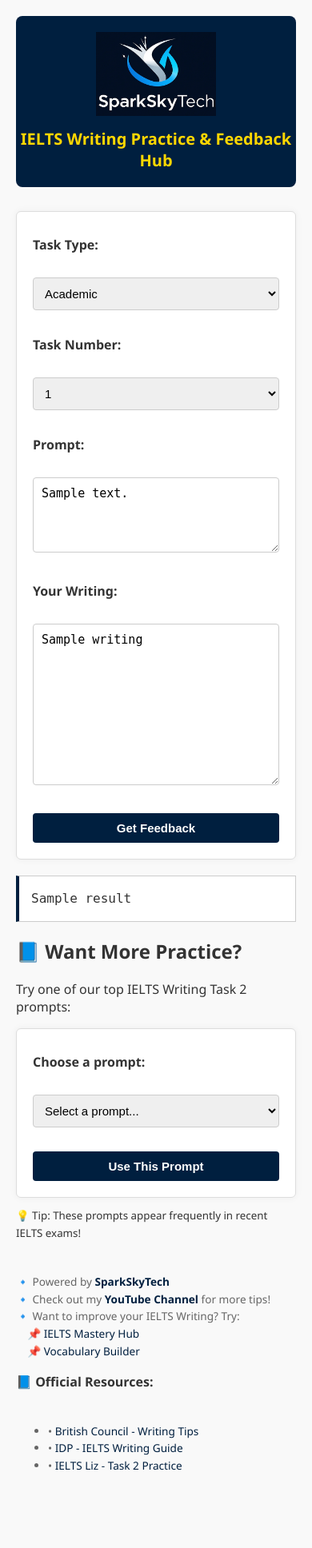
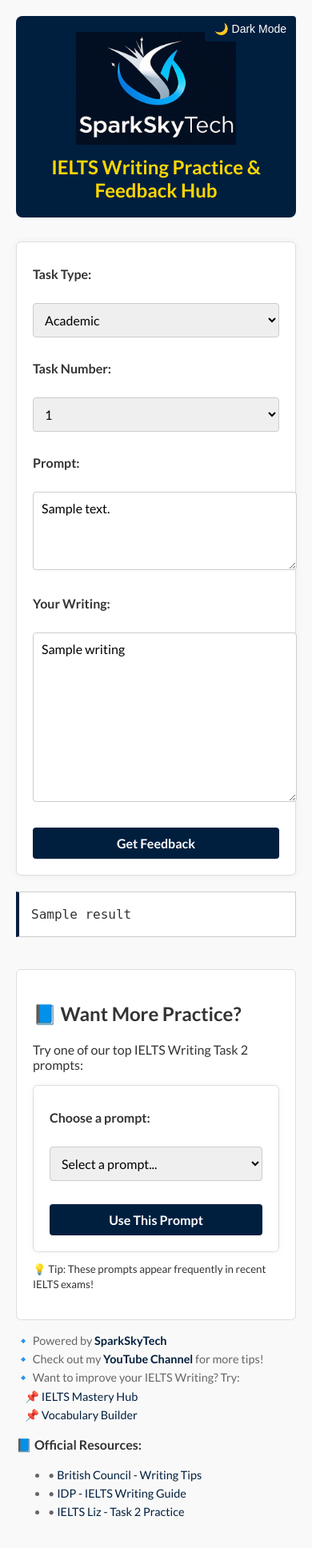
Before and after one commit to digital4ar/ielts-writing-practice-app, a Flask app: template templates/index.html in a window 390 px wide. Shown: the whole page at 80% size. Before the commit the page ends 1839 px from the top, so only its background shows below. Run offline with Flask 3, Linux system fonts and the light colour scheme; the template is opened without the code that fills it: most values are stand-ins (such as "Sample title", 1, 10 or a date in 2020).

Commit message:
Add full prompt library + dark mode + animations

```diff
--- a/app.py
+++ b/app.py
@@ -2,6 +2,8 @@ from flask import Flask, render_template, request
 import openai
 import os
 from dotenv import load_dotenv
+import json
+import random
 
 # Load environment variables
 load_dotenv()
@@ -10,6 +12,11 @@ load_dotenv()
 client = openai.OpenAI(
     api_key=os.getenv("OPENAI_API_KEY")
 )
+
+# Load prompts from JSON
+with open("prompts.json", "r") as f:
+    prompt_data = json.load(f)
+    prompts_list = prompt_data["prompts"]
 
 app = Flask(__name__)
 
@@ -20,7 +27,7 @@ def get_gpt_feedback(prompt_text, user_writing, task_number, task_type):
     system_prompt = f"""
 You are an experienced IELTS Writing Examiner. Evaluate the following Task {task_number} ({task_type}) response.
 Provide detailed feedback including Band Score, Strengths, Weaknesses, and Improvement Tips.
-Also, provide a full model answer that demonstrates how to achieve a high score.
+Also, provide a full model answer based on the given prompt.
 
 User Prompt: {prompt_text}
 User Writing: {user_writing}
@@ -74,7 +81,8 @@ def index():
         writing = request.form.get("writing", "")
         task_type = request.form.get("task_type", "Academic")
         task_number = request.form.get("task_number", "1")
-        prompt_text = request.form.get("prompt_select", "") or request.form.get("prompt_text", "")
+        prompt_select = request.form.get("prompt_select", "")
+        prompt_text = prompt_select or request.form.get("prompt_text", "")
 
         # Word count validation
         min_words = 250 if task_number == "2" else 150
@@ -88,7 +96,5 @@ def index():
                            task_type=task_type,
                            task_number=task_number,
                            prompt_text=prompt_text,
-                           result=result)
-
-if __name__ == "__main__":
-    app.run(host="0.0.0.0", port=int(os.getenv("PORT", 5000)))
+                           result=result,
+                           prompts=prompts_list)
--- a/static/css/styles.css
+++ b/static/css/styles.css
@@ -1,20 +1,75 @@
 /* static/css/styles.css */
 
-/* Base Styles */
+/* Google Font already loaded in index.html */
+@import url('https://fonts.googleapis.com/css2?family=Lato:wght@400;700&display=swap');
+
 body {
-    font-family: 'Segoe UI', Tahoma, Geneva, Verdana, sans-serif;
+    font-family: 'Lato', sans-serif;
     background-color: #f9f9f9;
     color: #333;
     margin: 0 auto;
     padding: 20px;
     max-width: 800px;
+    transition: all 0.3s ease;
+}
+
+.dark-mode {
+    background-color: #1a1a1a;
+    color: #f9f9f9;
+}
+
+.dark-mode .more-practice {
+    background-color: #2c2c2c;
+    border-color: #444;
+    color: #f9f9f9;
+}
+
+.dark-mode pre {
+    background: #2c2c2c;
+    color: #f9f9f9;
+}
+
+.dark-mode header {
+    background-color: #001a33;
+    color: white;
+}
+
+.dark-mode input[type="submit"] {
+    background-color: #1f1f1f;
+    color: white;
+}
+
+.dark-mode input[type="submit"]:hover {
+    background-color: #333;
+}
+
+.dark-mode .footer-links {
+    color: #bbb;
+}
+
+.dark-mode .footer-links a {
+    color: #ffd700;
+}
+
+button.dark-mode-toggle {
+    position: fixed;
+    top: 20px;
+    right: 20px;
+    background-color: #001f3f;
+    color: white;
+    border: none;
+    padding: 8px 12px;
+    font-size: 14px;
+    border-radius: 4px;
+    cursor: pointer;
+    z-index: 1000;
 }
 
 header {
     text-align: center;
     margin-bottom: 30px;
     padding: 20px 0;
-    background-color: #001f3f; /* Navy Blue */
+    background-color: #001f3f;
     color: white;
     border-radius: 8px;
 }
@@ -28,10 +83,9 @@ header h1 {
     margin: 0;
     font-size: 24px;
     font-weight: bold;
-    color: #ffd700; /* Gold */
+    color: #ffd700;
 }
 
-/* Form Styling */
 form {
     background: white;
     padding: 20px;
@@ -53,7 +107,7 @@ select, textarea, input[type="submit"] {
     border: 1px solid #ccc;
     border-radius: 4px;
     font-size: 16px;
-    box-sizing: border-box;
+    font-family: inherit;
     transition: border 0.3s ease;
 }
 
@@ -70,13 +124,13 @@ input[type="submit"] {
     cursor: pointer;
     border: none;
     font-weight: bold;
+    margin-top: 10px;
 }
 
 input[type="submit"]:hover {
     background-color: #002d5b;
 }
 
-/* Feedback Output */
 pre {
     white-space: pre-wrap;
     background: #fff;
@@ -86,14 +140,33 @@ pre {
     border-left: 4px solid #001f3f;
     font-size: 16px;
     line-height: 1.6;
+    transition: background 0.3s ease, color 0.3s ease;
 }
 
-/* Footer / Resources */
+.more-practice {
+    margin-top: 40px;
+    padding: 20px;
+    background: #fff;
+    border: 1px solid #ddd;
+    border-radius: 6px;
+    animation: fadeInUp 0.4s ease-in-out;
+}
+
+@keyframes fadeInUp {
+    from {
+        opacity: 0;
+        transform: translateY(10px);
+    }
+    to {
+        opacity: 1;
+        transform: translateY(0);
+    }
+}
+
 .footer-links {
-    line-height: 1.6;
-    margin-top: 40px;
     font-size: 0.9em;
     color: #666;
+    line-height: 1.6;
 }
 
 .footer-links a {
@@ -104,22 +177,3 @@ pre {
 .footer-links a:hover {
     text-decoration: underline;
 }
-
-/* Responsive Layout */
-@media (max-width: 600px) {
-    header img {
-        width: 150px;
-    }
-
-    header h1 {
-        font-size: 20px;
-    }
-
-    select, textarea, input[type="submit"] {
-        font-size: 15px;
-    }
-
-    .footer-links {
-        font-size: 0.85em;
-    }
-}
--- a/templates/index.html
+++ b/templates/index.html
@@ -7,6 +7,9 @@
     <link rel="stylesheet" href="{{ url_for('static', filename='css/styles.css') }}">
 </head>
 <body>
+
+<!-- Dark Mode Toggle -->
+<button class="dark-mode-toggle" onclick="toggleDarkMode()">🌙 Dark Mode</button>
 
 <header>
     <img src="{{ url_for('static', filename='images/SparkSkyTech.png') }}" alt="SparkSkyTech Logo" width="200">
@@ -47,20 +50,9 @@
             <label for="prompt_select">Choose a prompt:</label><br>
             <select name="prompt_select" id="prompt_select" onchange="updatePrompt(this.value)">
                 <option value="">Select a prompt...</option>
-                <option value="How to reduce crime: Longer prison vs other methods">Reduce Crime – Longer Sentences vs Other Methods</option>
-                <option value="Is technology the main cause of environmental issues?">Technology & Environment Problems</option>
-                <option value="Should universities focus more on job skills than theory?">Job Skills vs Theory in University</option>
-                <option value="Should schools teach kids about healthy living?">Teach Healthy Lifestyle at School?</option>
-                <option value="Is unpaid work good for student development?">Unpaid Work for Student Development</option>
-                <option value="Should formal education start early or after age 7?">Formal Education Age Debate</option>
-                <option value="Working from home – pros and cons">Remote Work Advantages & Disadvantages</option>
-                <option value="Has tech made life easier or more complicated?">Technology – Easier or More Complicated Life?</option>
-                <option value="AI job loss fears – problems and solutions">AI Job Loss Fears</option>
-                <option value="Mobile apps – pros and cons for daily use">Mobile Apps: Pros & Cons</option>
-                <option value="Family time is decreasing – why and how to fix it">Why Less Family Time?</option>
-                <option value="Delaying parenthood – causes & effects">Having Children Later in Life</option>
-                <option value="Fitness tech – pros and cons">Wearable Fitness Tech</option>
-                <option value="Advertising budgets – impact on consumer choices">Big Advertising Spending</option>
+                {% for prompt in prompts %}
+                    <option value="{{ prompt.prompt }}">{{ prompt.title }}</option>
+                {% endfor %}
             </select><br><br>
 
             <input type="submit" value="Use This Prompt">
@@ -87,12 +79,25 @@
     </ul>
 </div>
 
-<!-- JavaScript to auto-fill prompt text -->
+<!-- JavaScript for dark mode + prompt auto-fill -->
 <script>
 function updatePrompt(value) {
     const selectedPrompt = document.getElementById("prompt_select").value;
     document.getElementById("prompt_text").value = selectedPrompt;
 }
+
+function toggleDarkMode() {
+    document.body.classList.toggle("dark-mode");
+    localStorage.setItem("darkMode", document.body.classList.contains("dark-mode"));
+}
+
+// Load saved preference
+window.addEventListener("DOMContentLoaded", () => {
+    const darkMode = localStorage.getItem("darkMode") === "true";
+    if (darkMode) {
+        document.body.classList.add("dark-mode");
+    }
+});
 </script>
 
 </body>
```
Also changed, not shown: prompts.json (+84 -10 lines).
